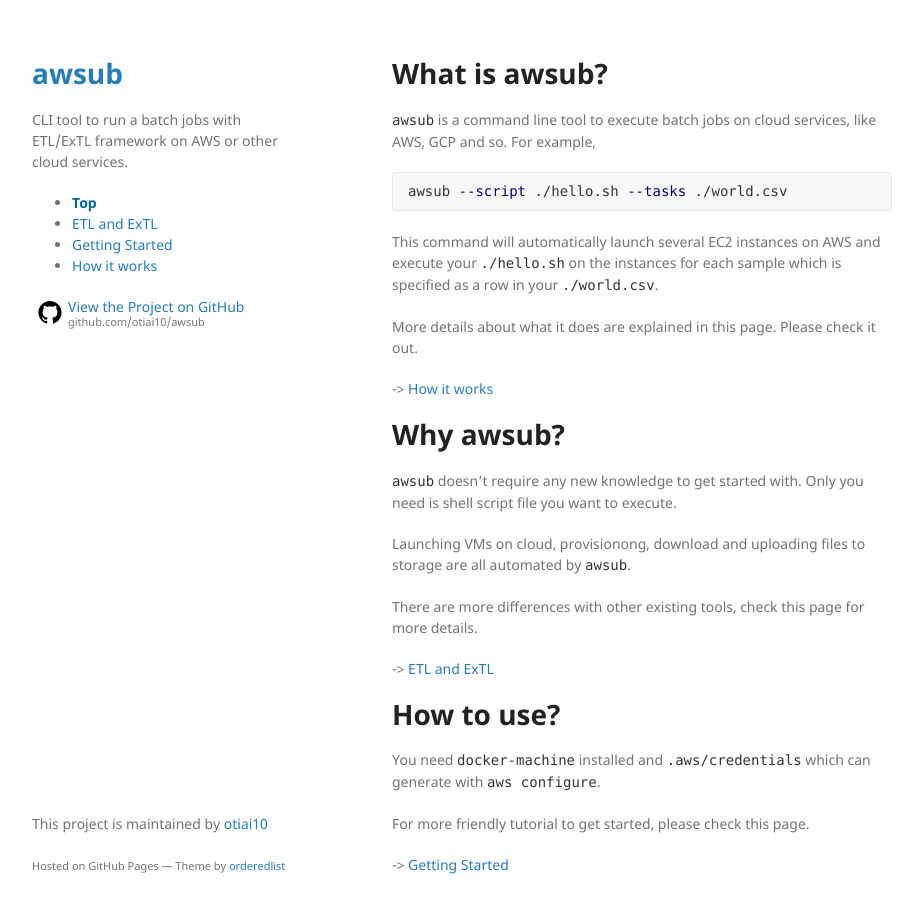
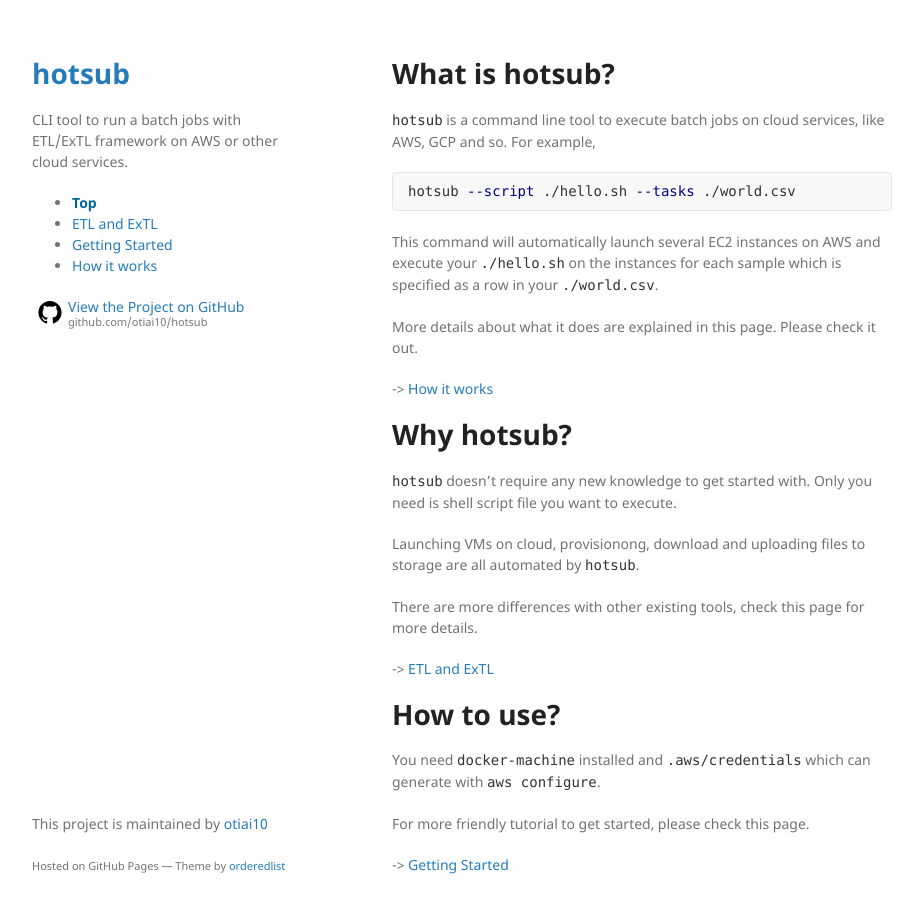
Before and after one commit to awsub/awsub.github.io, a Jekyll site: the page built from index.md, in a window 1280 px wide and 945 px high. Shown: the top 913 px of the window, without its empty margins (178-1101 px from the left). Built offline with Jekyll 4.4.1, drawn with Linux system fonts in a browser that asks for light colours; our own code applies the rules of GitHub Pages for plain Markdown files.

Commit message:
Project renamed to "hotsub"

````diff
--- a/_config.yml
+++ b/_config.yml
@@ -1,5 +1,5 @@
 # Site
-title: awsub
+title: hotsub
 description: CLI tool to run a batch jobs with ETL/ExTL framework on AWS or other cloud services.
 
 # Meta
@@ -8,9 +8,9 @@
     url: https://otiai10.github.io
 github:
     is_project_page: true
-    repository_url: https://github.com/otiai10/awsub
-    repository_name: awsub
-    repository_nwo: github.com/otiai10/awsub
+    repository_url: https://github.com/otiai10/hotsub
+    repository_name: hotsub
+    repository_nwo: github.com/otiai10/hotsub
     owner_name: otiai10
     owner_url: https://github.com/otiai10
 
--- a/index.md
+++ b/index.md
@@ -3,12 +3,12 @@
 permalink: /
 ---
 
-# What is awsub?
+# What is hotsub?
 
-`awsub` is a command line tool to execute batch jobs on cloud services, like AWS, GCP and so.   For example,
+`hotsub` is a command line tool to execute batch jobs on cloud services, like AWS, GCP and so.   For example,
 
 ```sh
-awsub --script ./hello.sh --tasks ./world.csv
+hotsub --script ./hello.sh --tasks ./world.csv
 ```
 
 This command will automatically launch several EC2 instances on AWS and execute your `./hello.sh` on the instances for each sample which is specified as a row in your `./world.csv`.
@@ -17,11 +17,11 @@
 
 -> [How it works](/how-it-works)
 
-# Why awsub?
+# Why hotsub?
 
-`awsub` doesn't require any new knowledge to get started with. Only you need is shell script file you want to execute.
+`hotsub` doesn't require any new knowledge to get started with. Only you need is shell script file you want to execute.
 
-Launching VMs on cloud, provisionong, download and uploading files to storage are all automated by `awsub`.
+Launching VMs on cloud, provisionong, download and uploading files to storage are all automated by `hotsub`.
 
 There are more differences with other existing tools, check this page for more details.
 
````
Also changed, not shown: etl-and-extl.md (+1 -1 lines), getting-started.md (+7 -7 lines), how-it-works.md (+1 -1 lines).
